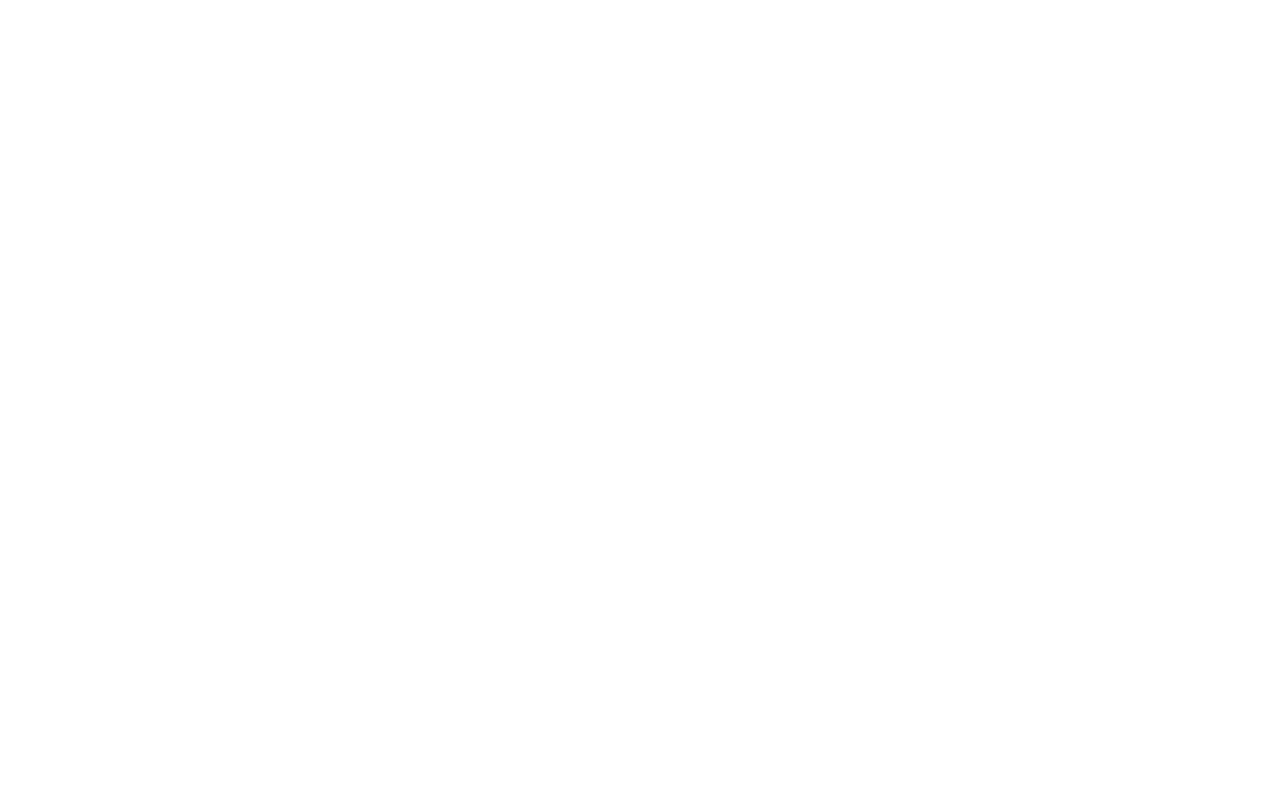
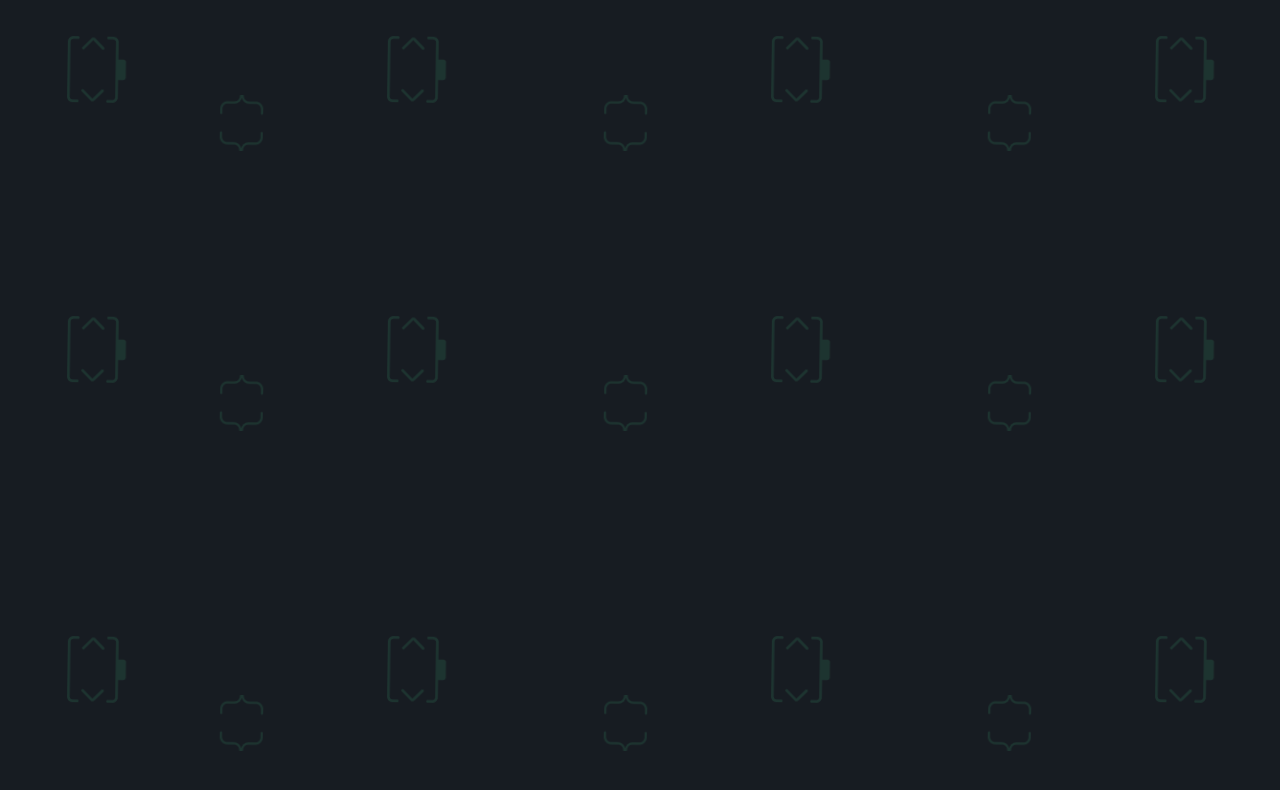
Before and after one commit to 1Ahmedzedan/New-My-Blog, a React (Vite) app: page / in a window 1280 px wide. Shown: the top 790 px of the page. Built offline with nearby package versions, Linux system fonts and the light colour scheme.

Commit message:
Add appLayout component with animation background

```diff
--- a/src/App.tsx
+++ b/src/App.tsx
@@ -1,13 +1,10 @@
-import { BrowserRouter, Route, Routes } from "react-router-dom";
+import AppLayout from "./UI/AppLayout";
 
 function App() {
   return (
-    <BrowserRouter basename="/admin">
-      <Routes>
-        <Route path="/" element={<div>Home</div>}/>
-        <Route path="/login" element={<div>login</div>}/>
-      </Routes>
-    </BrowserRouter>
+    <AppLayout>
+      <div>Ahmed</div>
+    </AppLayout>
   );
 }
 
--- /dev/null
+++ b/src/UI/AppLayout.tsx
@@ -0,0 +1,149 @@
+import React from "react";
+import styled, { keyframes } from "styled-components";
+import element1 from "../assets/element1.png";
+import element2 from "../assets/element2.png";
+
+interface Props {
+  children: React.ReactNode;
+}
+
+const AppLayout: React.FC<Props> = () => {
+  const rotate = keyframes`
+        0% {
+            transform: rotate(0deg);
+        }
+        50% {
+            transform: rotate(90deg);
+        }
+        75% {
+            transform: rotate(0deg);
+        }
+        100% {
+            transform: rotate(-90deg);
+        }
+    `;
+  const Container = styled.div`
+    background: #171c22;
+    height: 100vh;
+    & > img {
+      position: fixed;
+      animation: ${rotate} 8s linear 0s infinite alternate both;
+    }
+    & > img:nth-child(1) {
+      top: 5%;
+      left: 5%;
+    }
+    & > img:nth-child(2) {
+      top: 10%;
+      left: 15%;
+    }
+    & > img:nth-child(3) {
+      top: 5%;
+      left: 30%;
+    }
+    & > img:nth-child(4) {
+      top: 10%;
+      left: 45%;
+    }
+    & > img:nth-child(5) {
+      top: 5%;
+      left: 60%;
+    }
+    & > img:nth-child(6) {
+      top: 10%;
+      left: 75%;
+    }
+    & > img:nth-child(7) {
+      top: 5%;
+      left: 90%;
+    }
+
+    & > img:nth-child(8) {
+      top: 40%;
+      left: 5%;
+    }
+    & > img:nth-child(9) {
+      top: 45%;
+      left: 15%;
+    }
+    & > img:nth-child(10) {
+      top: 40%;
+      left: 30%;
+    }
+    & > img:nth-child(11) {
+      top: 45%;
+      left: 45%;
+    }
+    & > img:nth-child(12) {
+      top: 40%;
+      left: 60%;
+    }
+    & > img:nth-child(13) {
+      top: 45%;
+      left: 75%;
+    }
+    & > img:nth-child(14) {
+      top: 40%;
+      left: 90%;
+    }
+
+    & > img:nth-child(15) {
+      top: 80%;
+      left: 5%;
+    }
+    & > img:nth-child(16) {
+      top: 85%;
+      left: 15%;
+    }
+    & > img:nth-child(17) {
+      top: 80%;
+      left: 30%;
+    }
+    & > img:nth-child(18) {
+      top: 85%;
+      left: 45%;
+    }
+    & > img:nth-child(19) {
+      top: 80%;
+      left: 60%;
+    }
+    & > img:nth-child(20) {
+      top: 85%;
+      left: 75%;
+    }
+    & > img:nth-child(21) {
+      top: 80%;
+      left: 90%;
+    }
+  `;
+
+  const Image = styled.img`
+    opacity: 0.1;
+  `;
+  return (
+    <Container>
+      <Image src={element1} alt="icon" />
+      <Image src={element2} alt="icon" />
+      <Image src={element1} alt="icon" />
+      <Image src={element2} alt="icon" />
+      <Image src={element1} alt="icon" />
+      <Image src={element2} alt="icon" />
+      <Image src={element1} alt="icon" />
+      <Image src={element1} alt="icon" />
+      <Image src={element2} alt="icon" />
+      <Image src={element1} alt="icon" />
+      <Image src={element2} alt="icon" />
+      <Image src={element1} alt="icon" />
+      <Image src={element2} alt="icon" />
+      <Image src={element1} alt="icon" />
+      <Image src={element1} alt="icon" />
+      <Image src={element2} alt="icon" />
+      <Image src={element1} alt="icon" />
+      <Image src={element2} alt="icon" />
+      <Image src={element1} alt="icon" />
+      <Image src={element2} alt="icon" />
+      <Image src={element1} alt="icon" />
+    </Container>
+  );
+};
+export default AppLayout;
--- a/src/main.tsx
+++ b/src/main.tsx
@@ -1,9 +1,11 @@
-import { StrictMode } from 'react'
-import { createRoot } from 'react-dom/client'
-import App from './App.tsx'
+import { StrictMode } from "react";
+import { createRoot } from "react-dom/client";
+import App from "./App.tsx";
+import GlobalStyles from "./styles/GlobalStyles.ts";
 
-createRoot(document.getElementById('root')!).render(
+createRoot(document.getElementById("root")!).render(
   <StrictMode>
+    <GlobalStyles />
     <App />
-  </StrictMode>,
-)
+  </StrictMode>
+);
```
Also changed, not shown: src/assets/element1.png (added), src/assets/element2.png (added).
